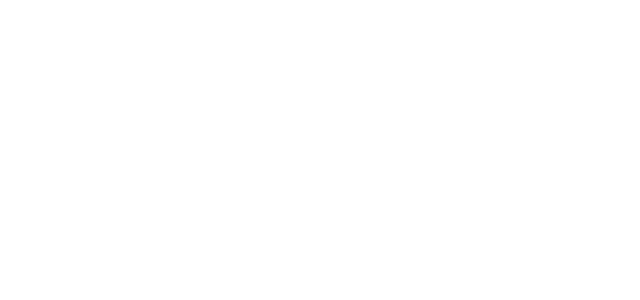
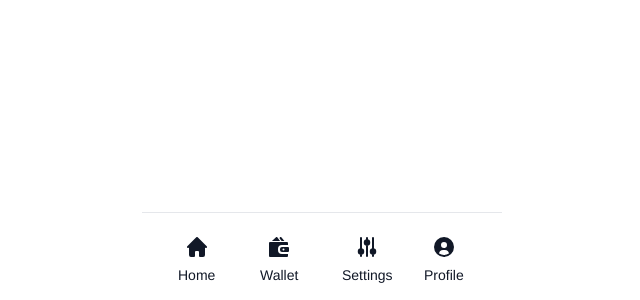
Before and after one commit to Dhruv1238/GoEth, a React (Vite) app in the folder client/: page /activity in a window 1280 px wide. Before the commit this address had no page. Shown: the part 500-800 px from the top of the page, without its empty margins (318-958 px from the left). Built offline with nearby package versions, Linux system fonts and the light colour scheme.

Commit message:
added activity and completion

```diff
--- a/client/src/Router.jsx
+++ b/client/src/Router.jsx
@@ -7,6 +7,7 @@ import Wallet from './pages/Wallet';
 import Profile from './pages/Profile';
 import RentalCars from './pages/RentalCars';
 import MapSearch from './pages/MapSearch';
+import Activity from './pages/Activity';
 
 
 const AppRouter = () => {
@@ -19,6 +20,7 @@ const AppRouter = () => {
             <Route path="/wallet" element={<Wallet />} />
             <Route path="/profile" element={<Profile />} />
             <Route path="/rent" element={<RentalCars />} />
+            <Route path="/activity" element={<Activity />} />
 
 
 
--- /dev/null
+++ b/client/src/pages/Activity.jsx
@@ -0,0 +1,21 @@
+import React from 'react'
+import Navbar from '../components/Navbar'
+
+function Activity() {
+    return (
+        <>
+            <div className='w-[45vh] h-[100vh] bg-white relative'>
+                <div className='flex flex-col'>
+                    <div>
+
+                    </div>
+                    <div className='absolute z-10 bottom-0 w-full'>
+                        <Navbar />
+                    </div>
+                </div>
+            </div>
+        </>
+    )
+}
+
+export default Activity
--- /dev/null
+++ b/client/src/pages/Completion.jsx
@@ -0,0 +1,14 @@
+import React, { useState } from 'react'
+
+function Completion() {
+    const [userName, setUserName] = useState('')
+    return (
+        <>
+            <div className='w-[45vh] h-[100vh] bg-white relative'>
+
+            </div>
+        </>
+    )
+}
+
+export default Completion
```
